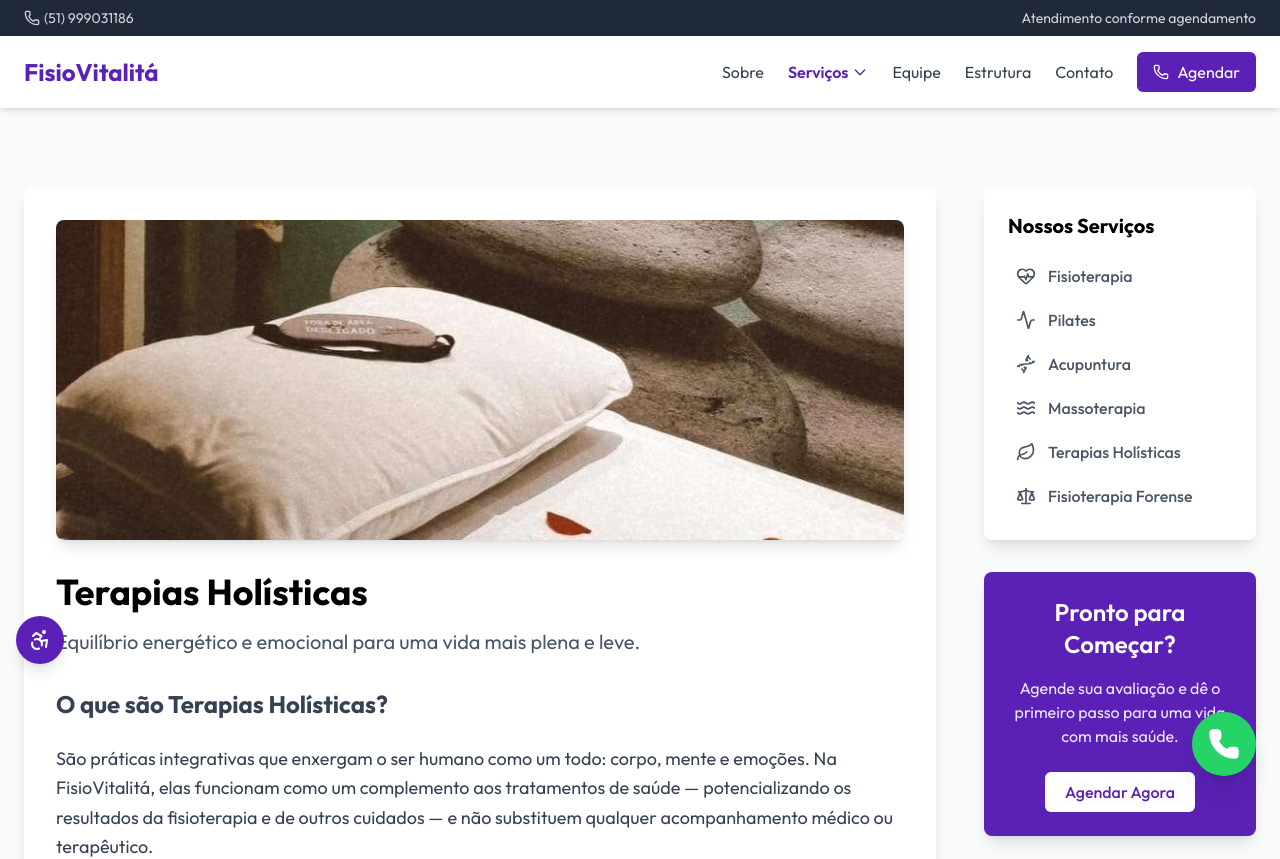
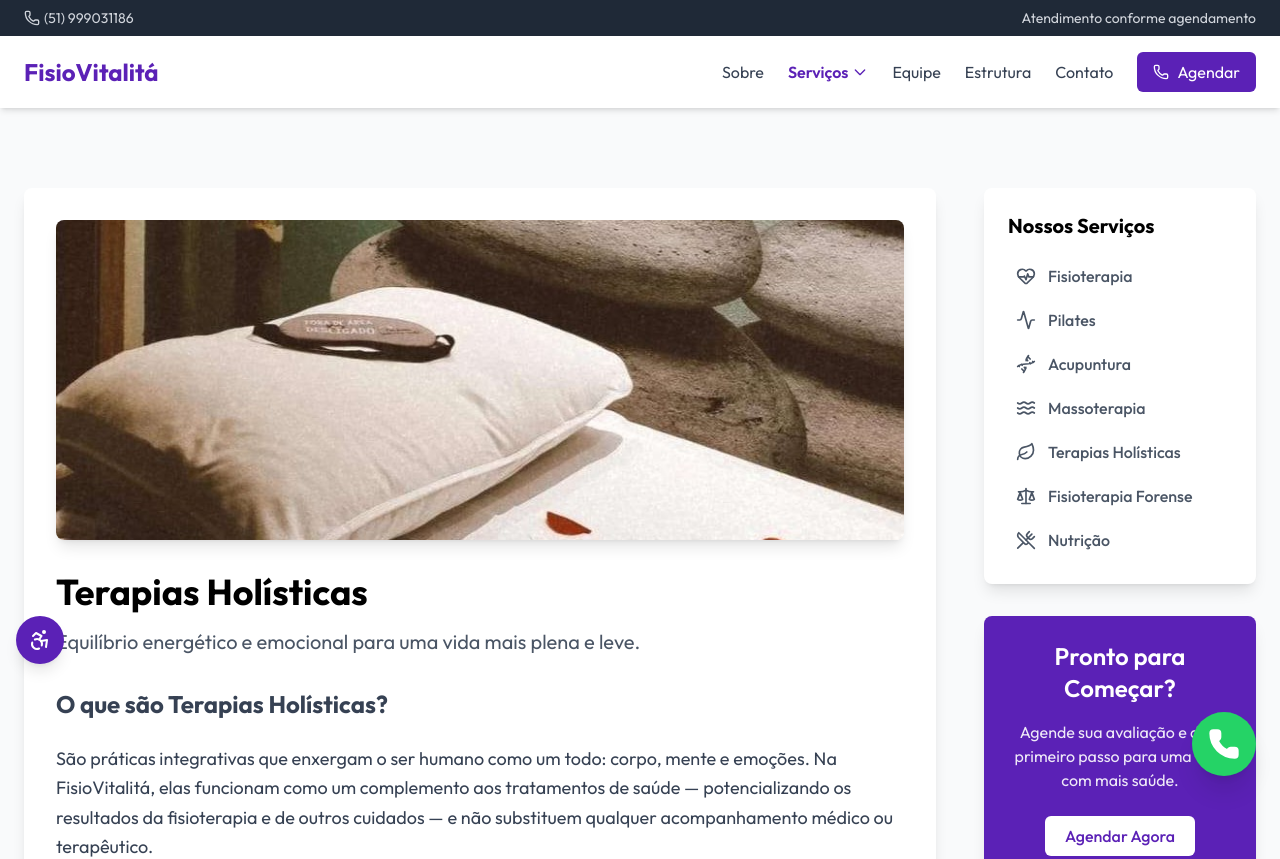
Before and after one commit to Kvothe000/fisio-vitalita-site, a Next.js app: page /servicos/terapias-holisticas in a window 1280 px wide. Shown: the top 859 px of the page. Built offline with nearby package versions, Linux system fonts and the light colour scheme.

Commit message:
feat: add sidebar navigation and CTA card to services layout

```diff
--- a/app/(public)/servicos/layout.tsx
+++ b/app/(public)/servicos/layout.tsx
@@ -1,6 +1,6 @@
 // Arquivo: app/servicos/layout.tsx (Com as melhorias)
 import Link from 'next/link';
-import { HeartPulse, Activity, Dna, Waves, Leaf, Scale } from 'lucide-react';
+import { HeartPulse, Activity, Dna, Waves, Leaf, Scale, UtensilsCrossed } from 'lucide-react';
 
 const allServices = [
   {
@@ -32,6 +32,11 @@ const allServices = [
     Icon: Scale,
     title: "Fisioterapia Forense",
     href: "/servicos/fisioterapia-forense",
+  },
+  {
+    Icon: UtensilsCrossed,
+    title: "Nutrição",
+    href: "/servicos/nutricao",
   },
 ];
 
```
